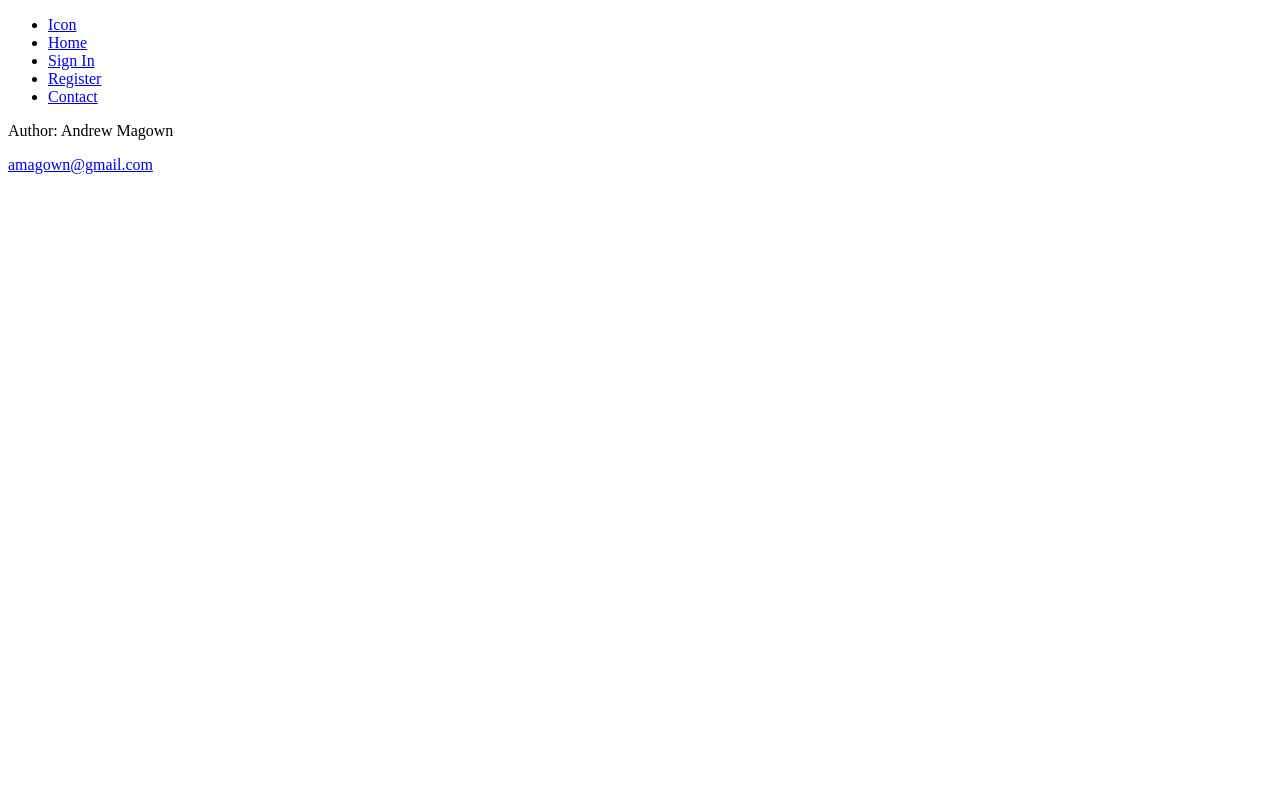
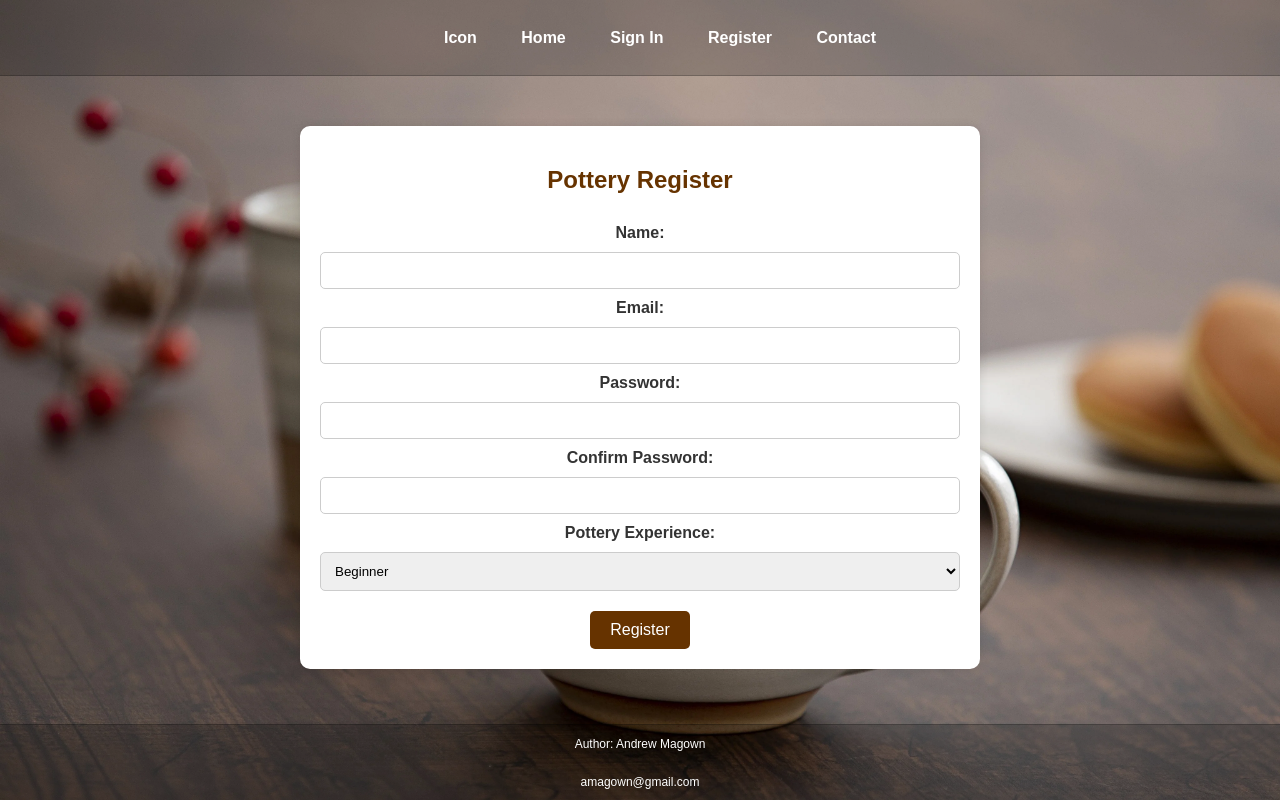
Before and after one commit to Magowntown/d6-fivePage, a plain HTML site: page register.html in a window 1280 px wide. Drawn offline with Linux system fonts and the light colour scheme.

Commit message:
register page + CSS

```diff
--- a/CSS/register.css
+++ b/CSS/register.css
@@ -0,0 +1,142 @@
+/* Default styles */
+
+body {
+    background-color: #f1f1f1;
+    font-family: Arial, Helvetica, sans-serif;
+    background-image: url("../images/teapot.jpg");
+    background-repeat: no-repeat;
+    background-attachment: fixed;
+    background-size: cover;
+    margin: auto;
+}
+
+nav {
+    width: 100%;
+    height: 75px;
+    display: flex;
+    justify-content: space-evenly;
+    align-items: center;
+    background: rgba(0, 0, 0, 0.2);
+    border-bottom: 1px solid rgba(0, 0, 0, 0.2);
+}
+
+nav li {
+    display: inline-block;
+    list-style: none;
+    padding: 0px 20px;
+}
+
+nav li a {
+    color: #fff;
+    text-decoration: none;
+    font-size: 16px;
+    font-weight: bold;
+}
+
+.container {
+    width: 50%;
+	margin: 50px auto;
+	padding: 20px;
+	background-color: white;
+	border-radius: 10px;
+	box-shadow: 0px 0px 10px rgba(0, 0, 0, 0.1);
+}
+
+h1 {
+	text-align: center;
+	color: #663300;
+}
+
+form {
+	display: flex;
+	flex-direction: column;
+	align-items: center;
+}
+
+label {
+	display: block;
+	margin: 10px 0;
+	color: #333;
+	font-weight: bold;
+}
+
+input[type=text], input[type=email], input[type=password], select {
+	padding: 10px;
+	border-radius: 5px;
+	border: 1px solid #ccc;
+	width: 100%;
+	box-sizing: border-box;
+}
+
+input[type=submit] {
+	background-color: #663300;
+	color: white;
+	padding: 10px 20px;
+	border: none;
+	border-radius: 5px;
+	cursor: pointer;
+	margin-top: 20px;
+	font-size: 16px;
+}
+
+input[type=submit]:hover {
+	background-color: #4d2600;
+}
+
+footer {
+    position: absolute;
+    bottom: 0;
+    width: 100%;
+    height: 75px;
+    display: flex;
+    flex-direction: column;
+    justify-content: center;
+    align-items: center;
+    background: rgba(0, 0, 0, 0.2);
+    border-top: 1px solid rgba(0, 0, 0, 0.2);
+}
+
+footer p {
+    font-size: 12px;
+    color: #fff;
+    text-align: center;
+}
+
+footer a {
+    color: #fff;
+    text-decoration: none;
+}
+
+@media screen and (max-width: 768px) {
+    .container {
+        width: 80%;
+    }
+
+    footer {
+        height: 50px;
+    }
+}
+
+@media screen and (max-width: 480px) {
+    nav {
+        height: auto;
+        flex-direction: column;
+        justify-content: center;
+    }
+
+    nav li {
+        padding: 10px;
+    }
+
+    .container {
+        width: 90%;
+    }
+
+    input[type=submit] {
+        font-size: 14px;
+    }
+
+    footer p {
+        font-size: 10px;
+    }
+}
--- a/register.html
+++ b/register.html
@@ -4,7 +4,11 @@
         <meta charset="UTF-8">
         <meta http-equiv="X-UA-Compatible" content="IE=edge">
         <meta name="viewport" content="width=device-width, initial-scale=1.0">
+        <link rel="stylesheet" href="CSS/register.css">
         <title>Register Page</title>
+
+        <script src="https://kit.fontawesome.com/a30844655f.js"
+        crossorigin="anonymous"></script>
     </head>
     <body>
         <header>
@@ -13,16 +17,42 @@
 
         <nav>
             <ul>
-            <li><a href="../index.html">Icon</a></li>
-            <li><a href="../main.html">Home</a></li>
-            <li><a href="../signin.html">Sign In</a></li>
-            <li><a href="../register.html">Register</a></li>
-            <li><a href="../contactus.html">Contact</a></li>
+                <li><a href="./index.html">Icon</a></li>
+                <li><a href="./main.html">Home</a></li>
+                <li><a href="./signin.html">Sign In</a></li>
+                <li><a href="./register.html">Register</a></li>
+                <li><a href="./contactus.html">Contact</a></li>
             </ul>
         </nav>
 
         <section>
+            <div class="container">
+                <h1>Pottery Register</h1>
+                <form action="submit.html" method="post">
+                    <label for="name">Name:</label>
+                    <input type="text" id="name" name="name" required>
 
+                    <label for="email">Email:</label>
+                    <input type="email" id="email" name="email" required>
+
+                    <label for="password">Password:</label>
+                    <input type="password" id="password" name="password"
+                        required>
+
+                    <label for="confirm-password">Confirm Password:</label>
+                    <input type="password" id="confirm-password"
+                        name="confirm-password" required>
+
+                    <label for="pottery-experience">Pottery Experience:</label>
+                    <select id="pottery-experience" name="pottery-experience">
+                        <option value="beginner">Beginner</option>
+                        <option value="intermediate">Intermediate</option>
+                        <option value="advanced">Advanced</option>
+                    </select>
+
+                    <input type="submit" value="Register">
+                </form>
+            </div>
         </section>
 
         <footer>
```
Also changed, not shown: contactus.html (+2 -0 lines). Lines whose indentation alone changed are shown as unchanged.
